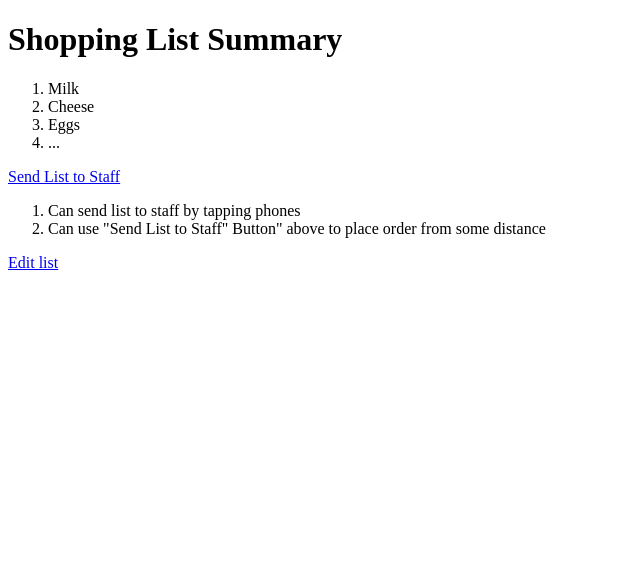
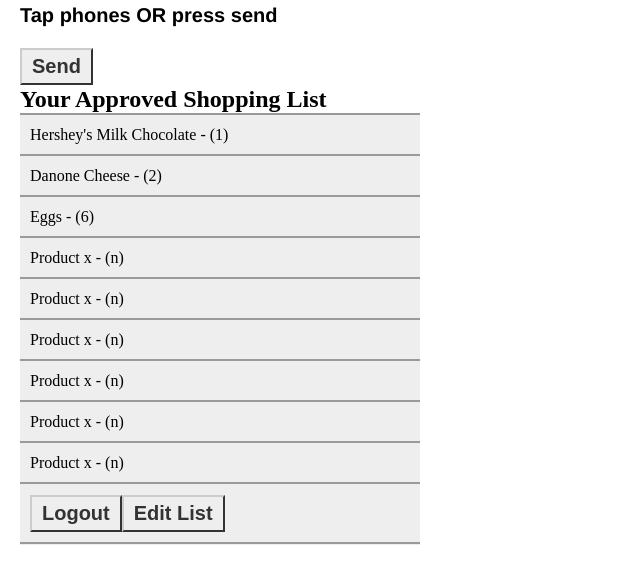
Before and after one commit to team-mma/ShoppingAssistant, a website: page static/listconfirmation.html in a window 1280 px wide. Shown: the whole page, without its empty margins (0-640 px from the left). Drawn offline with Linux system fonts and the light colour scheme.

Commit message:
Adding second page with details on list confirmation screen

```diff
--- a/static/listconfirmation.html
+++ b/static/listconfirmation.html
@@ -2,24 +2,34 @@
 
 <html>
 <head>
-	<meta charset="utf-8">
-	<title>Confirmation</title>
+    <meta charset="utf-8">
+    <link rel="stylesheet" type="text/css" href="liststyle.css">
+    <title>Confirmation</title>
 </head>
 
 <body>
-	<h1>Shopping List Summary</h1>
-	<ol>
-		<li>Milk</li>
-		<li>Cheese</li>
-		<li>Eggs</li>
-		<li>...</li>
-	</ol>
-   <a href="timeuntilpickup.html">Send List to Staff</a>
-   <ol>
-		<li>Can send list to staff by tapping phones</li>
-		<li>Can use "Send List to Staff" Button" above to place order from some distance</li>
-   </ol>
-
-   <a href="main.html">Edit list</a>
+<div>
+    <h3>Tap phones OR press send</h3>
+    <br/>
+    <a href="timeuntilpickup.html" class="button">Send</a><br/>
+</div>
+<div>
+    <h2>Your Approved Shopping List</h2>
+    <ul>
+        <li>Hershey's Milk Chocolate - (1)</li>
+        <li>Danone Cheese - (2)</li>
+        <li>Eggs - (6)</li>
+        <li>Product x - (n)</li>
+        <li>Product x - (n)</li>
+        <li>Product x - (n)</li>
+        <li>Product x - (n)</li>
+        <li>Product x - (n)</li>
+        <li>Product x - (n)</li>
+        <li>
+            <a href="index.html" class="button">Logout</a>
+            <a href="main.html" class="button">Edit List</a>
+        </li>
+    </ul>
+</div>
 </body>
 </html>
```
Also changed, not shown: static/main.html (+13 -13 lines), static/timeuntilpickup.html (+1 -1 lines).
